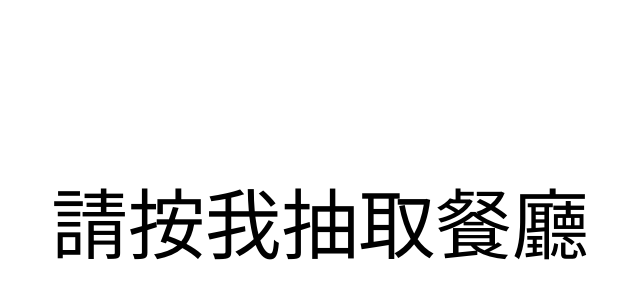
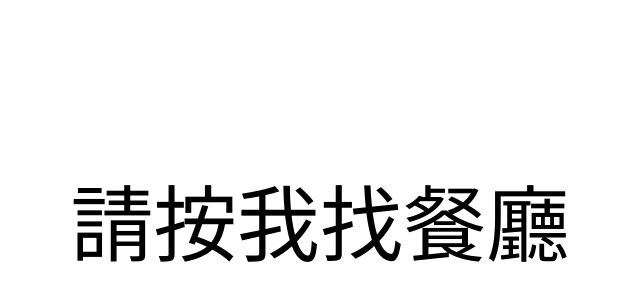
Before and after one commit to a638138/a638138.github.io, a plain HTML site: page index.html in a window 1280 px wide. Shown: the part 172-472 px from the top of the page, without its empty margins (320-960 px from the left). Drawn offline with Linux system fonts and the light colour scheme.

Commit message:
fix font again again

```diff
--- a/index.html
+++ b/index.html
@@ -11,7 +11,7 @@
 
 <body>
     <div class="container">
-        <h1 id=title>請按我抽取餐廳</h1>
+        <h1 id=title>請按我找餐廳</h1>
         <div class="output_container">
             <span id="output"></span>
         </div>
--- a/style.css
+++ b/style.css
@@ -66,7 +66,7 @@ table {
 }
 
 .output_container{
-    margin-top: 10px;
+    margin-top: 20px;
     color:rgb(41, 41, 240);
     text-align: center;
     border:rgb(41, 41, 240);
@@ -90,5 +90,5 @@ table {
 
 .container{
     font-size: 16px;
-    font-size: 6vw;
+    font-size: 6.5vw;
 }
```
